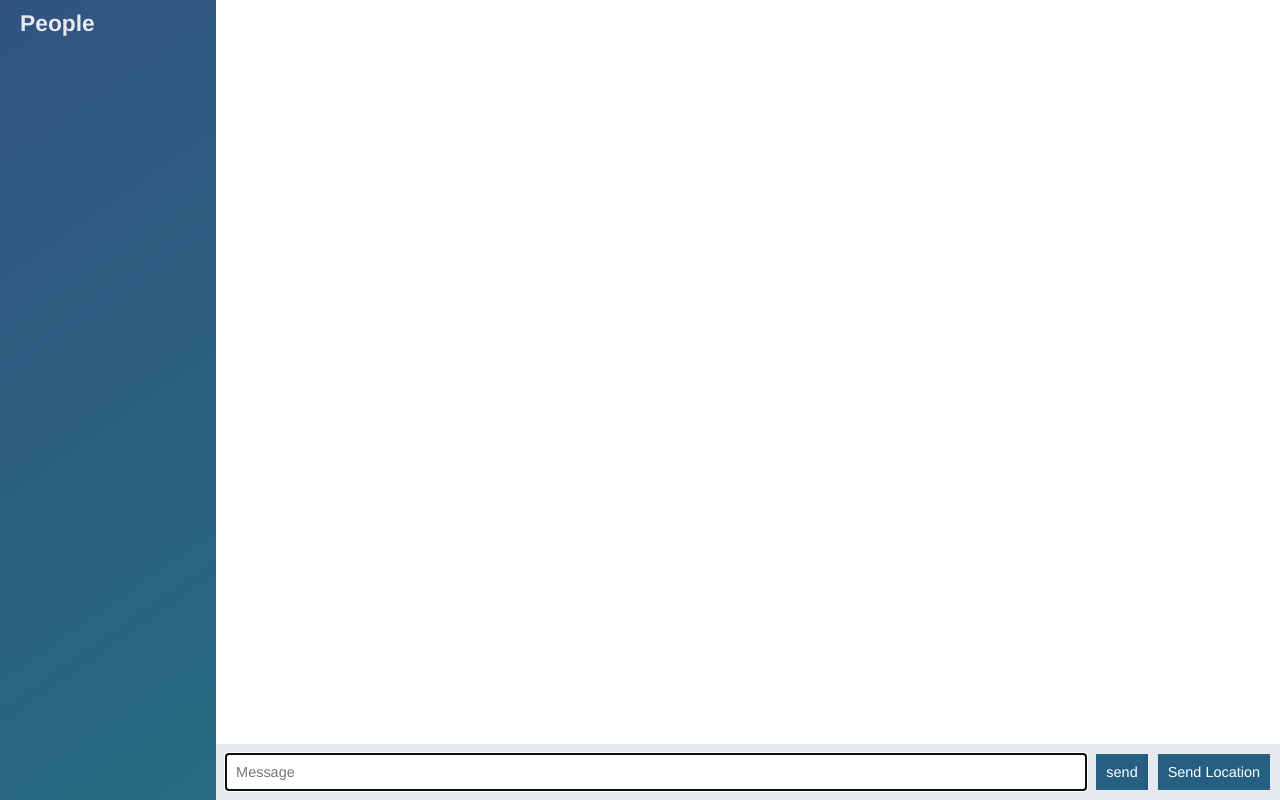
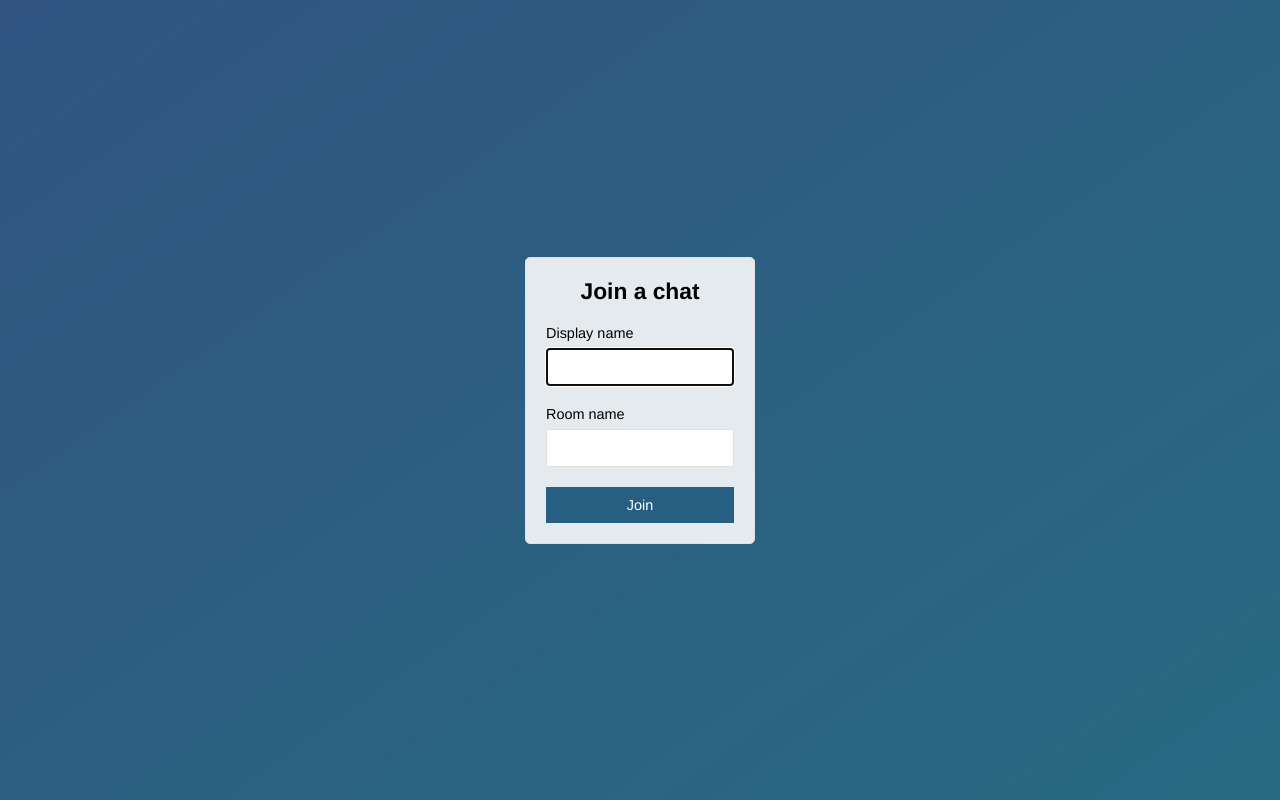
Before and after one commit to ozgunabanoz/node-chat-app, a website: page public/index.html in a window 1280 px wide. Drawn offline with nearby package versions, Linux system fonts and the light colour scheme; no server answers.

Commit message:
Added join page that submits to chat.html

```diff
--- a/public/index.html
+++ b/public/index.html
@@ -4,89 +4,51 @@
 
     <head>
 
-    <meta charset="utf-8">
+        <meta charset="UTF-8">
+
+        <title>Join | Chat App</title>
+
+        <meta name="viewport" content="width=device-width, initial-scale=1, user-scalable=no" >
 
         <link rel="stylesheet" href="css/styles.css">
 
     </head>
 
-<body class="chat">
+    <body class="centered-form">
 
-    <div class="chat__sidebar">
+        <div class="centered-form__form">
 
-        <h3>People</h3>
-        <div id="users">
+            <form action="chat.html">
 
+                <div class="form-field">
 
+                    <h3>Join a chat</h3>
 
                 </div>
 
+                <div class="form-field">
+
+                    <label>Display name</label>
+                    <input type="text" name="name" autofocus/>
+
                 </div>
 
-    <div class="chat__main">
+                <div class="form-field">
 
-            <ol id="messages" class="chat__messages"></ol>
+                    <label>Room name</label>
+                    <input type="text" name="room" />
 
-            <div class="chat__footer">
+                </div>
 
-                <form id="message-form">
+                <div class="form-field">
 
-                    <input name="message" type="text" placeholder="Message" autofocus autocomplete="off"/>
-                    <button>send</button>
+                    <button>Join</button>
+
+                </div>
 
             </form>
 
-                <button id="send-location">Send Location</button>
-
         </div>
-
-    </div>
-
-    <script id="message-template" type="text/template">
-
-        <li class="message">
-
-            <div class="message__title">
-
-                <h4>{{from}}</h4>
-                <span>{{createdAt}}</span>
-
-            </div>
-            <div class="message__body">
-
-                <p>{{text}}</p>
-
-            </div>
-
-        </li>
-
-    </script>
-
-    <script id="location-message-template" type="text/template">
-
-        <li class="message">
-
-            <div class="message__title">
-
-                <h4>{{from}}</h4>
-                <span>{{createdAt}}</span>
-
-            </div>
-            <div class="message__body">
-
-                <p><a href={{url}} target="_blank">My Current Location</a></p>
-
-            </div>
-
-        </li>
-
-    </script>
-
-    <script src="/socket.io/socket.io.js"></script>
-    <script src="/js/libs/jquery-3.3.1.min.js"></script>
-    <script src="js/libs/moment.js"></script>
-    <script src="js/libs/mustache.js"></script>
-    <script src="js/index.js"></script>
 
     </body>
 
```
Also changed, not shown: public/chat.html (added, +97 -0 lines), public/js/chat.js (renamed from public/js/index.js). Lines whose indentation alone changed are shown as unchanged.
